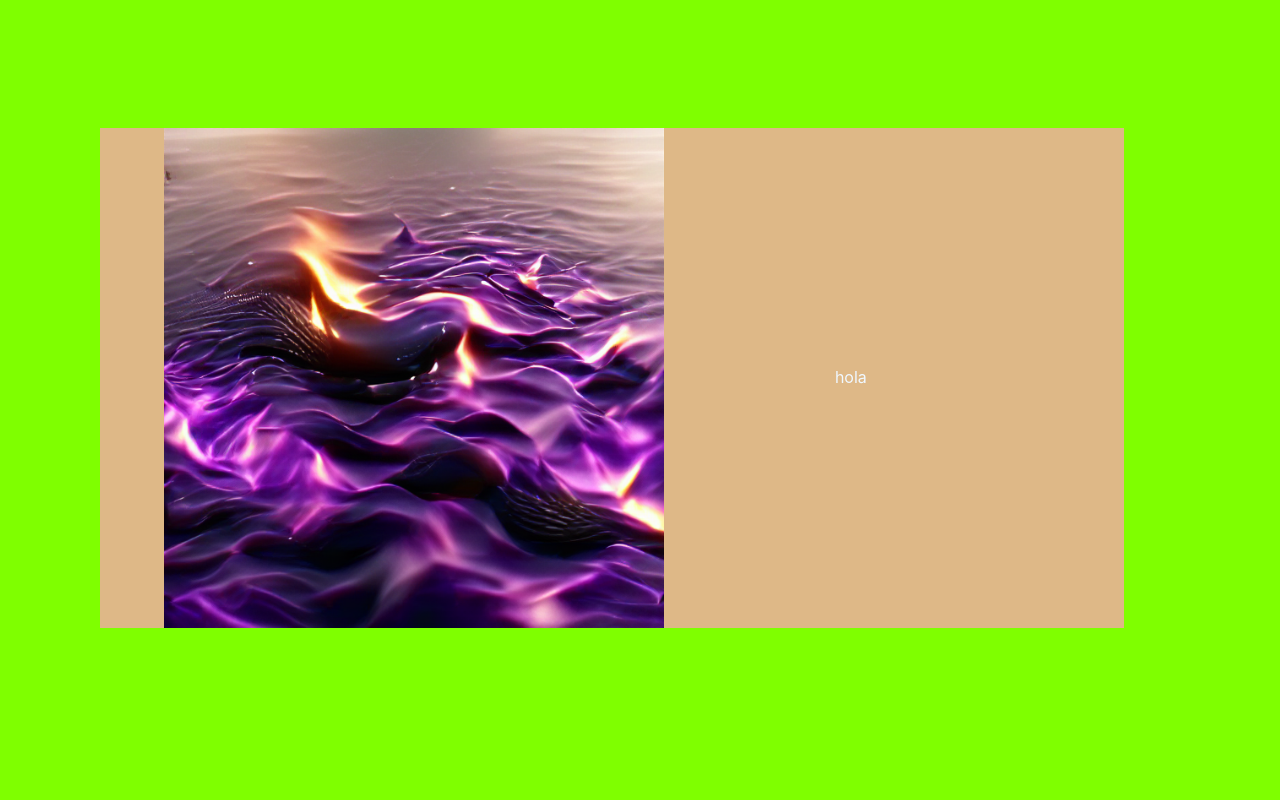
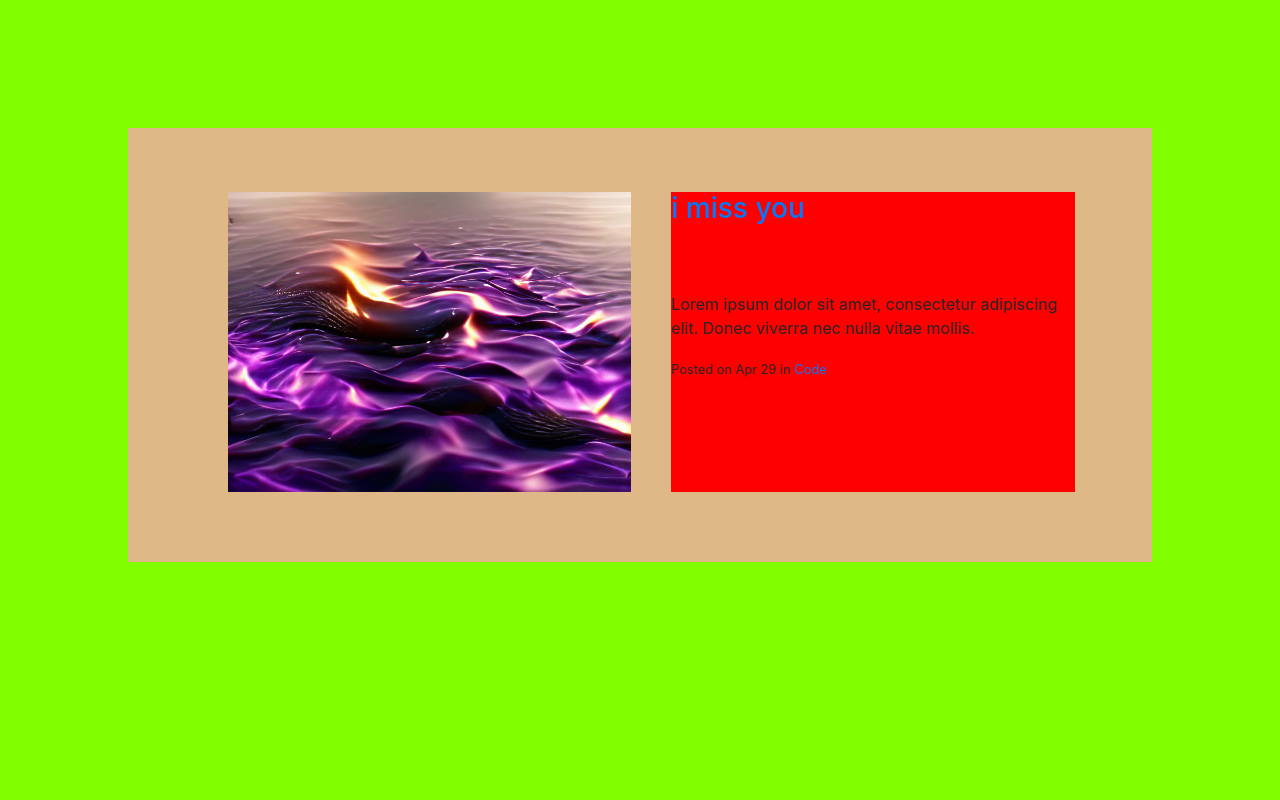
Before and after one commit to ivanovichleo/Music_reminder, a Django app: page /Home in a window 1280 px wide. Shown: the part 100-900 px from the top of the page. Run offline with Django 4.2, Linux system fonts and the light colour scheme; some libraries are stand-ins or nearby versions.

Commit message:
responsive divs of content music

```diff
--- a/Music_reminder/Templates/home.html
+++ b/Music_reminder/Templates/home.html
@@ -24,10 +24,31 @@
 
 
 <div class="contaner">
-     <div class="photom">
 
-      <img src="../Static/Img/flames.png" alt="..." class="top" >
-      <div class="firstext">hola</div>
+     <div class="reminder">
+        <div class="content_m">
+        <img src="../Static/Img/flames.png" alt="..." class="top" >
+
+        </div>
+
+       <div class="content_m">
+        <article class="top">
+            <header>
+              <h3>
+                <a href="/my-blog-post">i miss you </a>
+              </h3>
+            </header>
+            <section>
+              <p>Lorem ipsum dolor sit amet, consectetur adipiscing elit. Donec viverra nec nulla vitae mollis.</p>
+            </section>
+            <footer>
+              <small>
+                Posted on <time datetime="2017-04-29T19:00">Apr 29</time> in <a href="/category/code">Code</a>
+              </small>
+            </footer>
+          </article>
+
+      </div>
      </div>
 
 
--- a/Music_reminder/static/css/style.css
+++ b/Music_reminder/static/css/style.css
@@ -30,36 +30,30 @@ nav a{
     height: 100%;
     padding-top: 10%;
     background-color: chartreuse;
-
-
 }
 
-article{
-    border: 1px rebeccapurple;
-}
-
-
-.photom{
+.reminder{
     position: relative;
-    left: 100px;
+    left: 10%;
     width: 80%;
-    padding-right: 10%;
-    padding-left: 5%;
+    padding: 5% 5% ;
     height: auto;
     background-color: burlywood;
 }
 
 .top{
+        position: relative;
         width: 100%;
-        max-width: 500px;
+        max-width: 100%;
         height: 100%;
+        float: left;
     }
 
-.firstext{
-    margin-left: 20%;
-    display:inline;
-    position:relative;
-    top: 1px;
-    color: aliceblue;
+.content_m{
+    display:inline-block;
+    width: 45%;
+    margin-left: 4%;
+    height: 300px;
+    background-color: red;
 
 }
```
